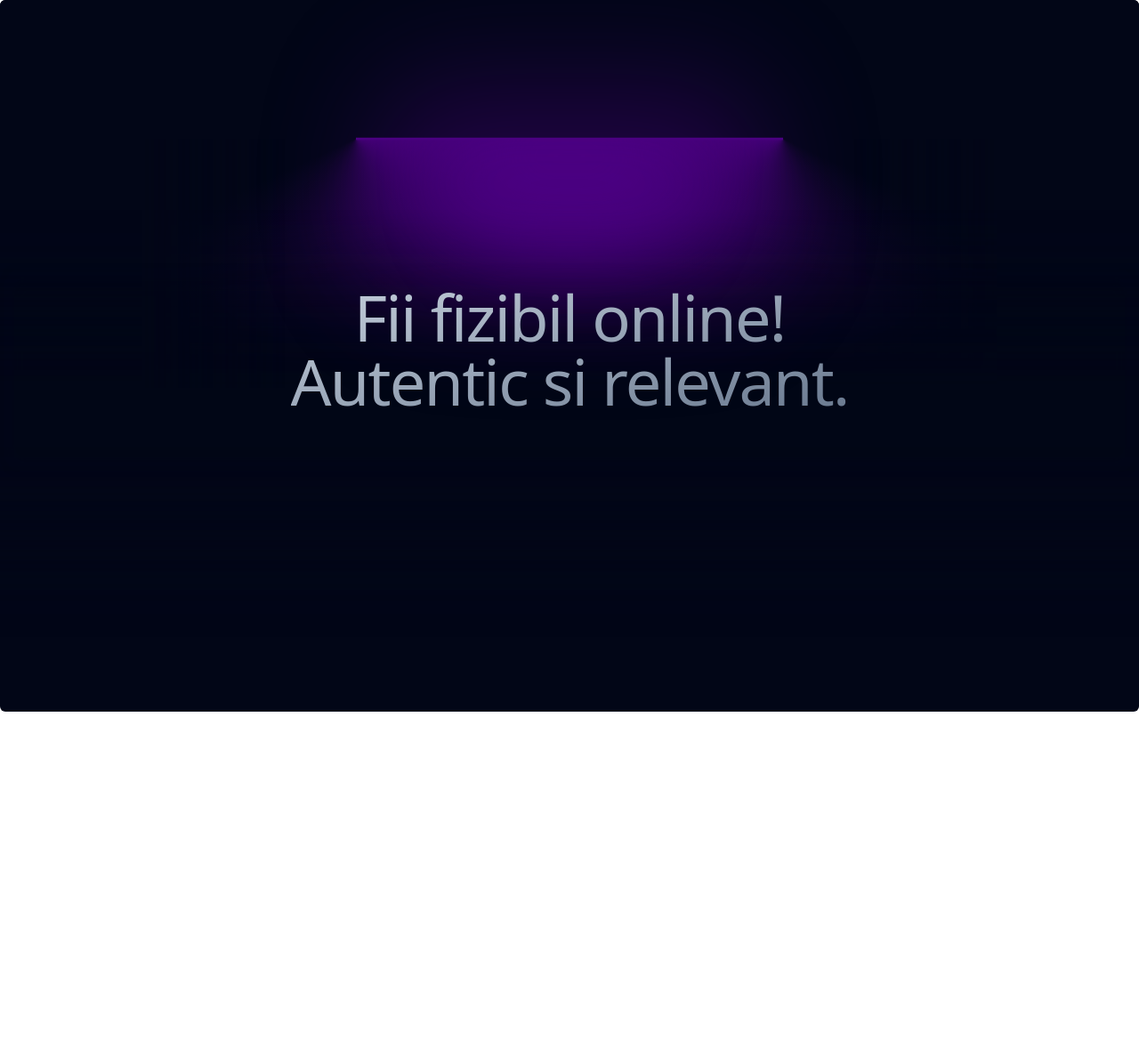
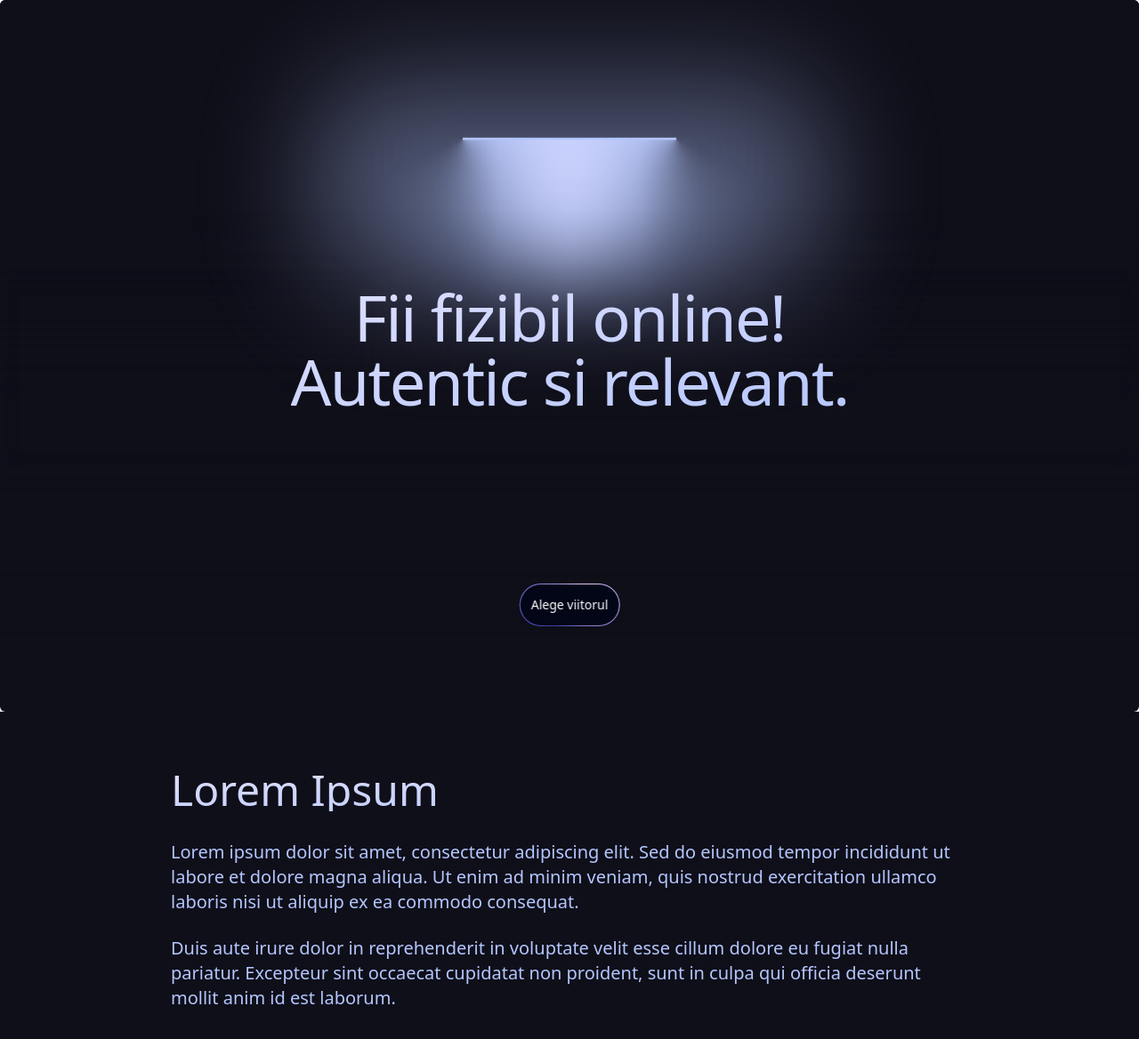
Before and after one commit to gorillaz1995/chicago, a Next.js app: page /servicii in a window 1280 px wide. Shown: the top 1168 px of the page at 89% size. Before the commit the page ends 800 px from the top, so only its background shows below. Built offline with nearby package versions, Linux system fonts and the light colour scheme.

Commit message:
pick future

```diff
--- a/package.json
+++ b/package.json
@@ -19,6 +19,7 @@
     "next": "14.2.16",
     "react": "^18",
     "react-dom": "^18",
+    "react-element-to-jsx-string": "^15.0.0",
     "tailwind-merge": "^2.5.5",
     "three": "^0.170.0",
     "three-stdlib": "^2.34.0"
--- a/src/app/components/ui/lamp.tsx
+++ b/src/app/components/ui/lamp.tsx
@@ -4,6 +4,7 @@ import { motion } from "framer-motion";
 import { cn } from "@/app/lib/utils"; // Fixed import path
 
 export function LampDemo() {
+  // Remove unused scrollToContent from LampDemo since it's only used in LampContainer
   return (
     <LampContainer>
       <motion.h1
@@ -14,7 +15,7 @@ export function LampDemo() {
           duration: 0.8,
           ease: "easeInOut",
         }}
-        className="mt-8 bg-gradient-to-br from-slate-300 to-slate-500 py-4 bg-clip-text text-center text-4xl font-medium tracking-tight text-transparent md:text-7xl"
+        className="mt-8 bg-gradient-to-br from-[#e0e0ff] to-[#b4c6ff] py-4 bg-clip-text text-center text-4xl font-medium tracking-tight text-transparent md:text-7xl"
       >
         Fii fizibil online! <br /> Autentic si relevant.
       </motion.h1>
@@ -29,17 +30,24 @@ export const LampContainer = ({
   children: React.ReactNode;
   className?: string;
 }) => {
+  const scrollToContent = () => {
+    window.scrollTo({
+      top: window.innerHeight,
+      behavior: "smooth",
+    });
+  };
+
   return (
     <div
       className={cn(
-        "relative flex min-h-screen flex-col items-center justify-center overflow-hidden bg-slate-950 w-full rounded-md z-0",
+        "relative flex min-h-screen flex-col items-center justify-center overflow-hidden bg-[rgba(15,15,25,1)] w-full rounded-md z-0",
         className
       )}
     >
       <div className="relative flex w-full flex-1 scale-y-125 items-center justify-center isolate z-0 ">
         <motion.div
-          initial={{ opacity: 0.5, width: "15rem" }}
-          whileInView={{ opacity: 1, width: "30rem" }}
+          initial={{ opacity: 0.5, width: "8rem" }}
+          whileInView={{ opacity: 1, width: "15rem" }}
           transition={{
             delay: 0.3,
             duration: 0.8,
@@ -48,14 +56,14 @@ export const LampContainer = ({
           style={{
             backgroundImage: `conic-gradient(var(--conic-position), var(--tw-gradient-stops))`,
           }}
-          className="absolute inset-auto right-1/2 h-56 overflow-visible w-[30rem] bg-gradient-conic from-[#4B0082] via-transparent to-transparent text-white [--conic-position:from_70deg_at_center_top]"
+          className="absolute inset-auto right-1/2 h-56 overflow-visible w-[15rem] min-[900px]:w-[39rem] bg-gradient-conic from-[#b4c6ff] via-transparent to-transparent text-white [--conic-position:from_70deg_at_center_top]"
         >
-          <div className="absolute  w-[100%] left-0 bg-slate-950 h-40 bottom-0 z-20 [mask-image:linear-gradient(to_top,white,transparent)]" />
-          <div className="absolute  w-40 h-[100%] left-0 bg-slate-950  bottom-0 z-20 [mask-image:linear-gradient(to_right,white,transparent)]" />
+          <div className="absolute w-[100%] left-0 bg-[rgba(15,15,25,1)] h-40 bottom-0 z-20 [mask-image:linear-gradient(to_top,white,transparent)]" />
+          <div className="absolute w-40 h-[100%] left-0 bg-[rgba(15,15,25,1)] bottom-0 z-20 [mask-image:linear-gradient(to_right,white,transparent)]" />
         </motion.div>
         <motion.div
-          initial={{ opacity: 0.5, width: "15rem" }}
-          whileInView={{ opacity: 1, width: "30rem" }}
+          initial={{ opacity: 0.5, width: "8rem" }}
+          whileInView={{ opacity: 1, width: "15rem" }}
           transition={{
             delay: 0.3,
             duration: 0.8,
@@ -64,41 +72,51 @@ export const LampContainer = ({
           style={{
             backgroundImage: `conic-gradient(var(--conic-position), var(--tw-gradient-stops))`,
           }}
-          className="absolute inset-auto left-1/2 h-56 w-[30rem] bg-gradient-conic from-transparent via-transparent to-[#4B0082] text-white [--conic-position:from_290deg_at_center_top]"
+          className="absolute inset-auto left-1/2 h-56 w-[15rem] min-[900px]:w-[39rem] bg-gradient-conic from-transparent via-transparent to-[#b4c6ff] text-white [--conic-position:from_290deg_at_center_top]"
         >
-          <div className="absolute  w-40 h-[100%] right-0 bg-slate-950  bottom-0 z-20 [mask-image:linear-gradient(to_left,white,transparent)]" />
-          <div className="absolute  w-[100%] right-0 bg-slate-950 h-40 bottom-0 z-20 [mask-image:linear-gradient(to_top,white,transparent)]" />
+          <div className="absolute w-40 h-[100%] right-0 bg-[rgba(15,15,25,1)] bottom-0 z-20 [mask-image:linear-gradient(to_left,white,transparent)]" />
+          <div className="absolute w-[100%] right-0 bg-[rgba(15,15,25,1)] h-40 bottom-0 z-20 [mask-image:linear-gradient(to_top,white,transparent)]" />
         </motion.div>
-        <div className="absolute top-1/2 h-48 w-full translate-y-12 scale-x-150 bg-slate-950 blur-2xl"></div>
+        <div className="absolute top-1/2 h-48 w-full translate-y-12 scale-x-150 bg-[rgba(15,15,25,1)] blur-2xl"></div>
         <div className="absolute top-1/2 z-50 h-48 w-full bg-transparent opacity-10 backdrop-blur-md"></div>
-        <div className="absolute inset-auto z-50 h-36 w-[28rem] -translate-y-1/2 rounded-full bg-[#4B0082] opacity-50 blur-3xl"></div>
+        <div className="absolute inset-auto z-50 h-36 w-[14rem] min-[900px]:w-[36.4rem] -translate-y-1/2 rounded-full bg-[#b4c6ff] opacity-50 blur-3xl"></div>
         <motion.div
-          initial={{ width: "8rem" }}
-          whileInView={{ width: "16rem" }}
+          initial={{ width: "4rem" }}
+          whileInView={{ width: "8rem" }}
           transition={{
             delay: 0.3,
             duration: 0.8,
             ease: "easeInOut",
           }}
-          className="absolute inset-auto z-30 h-36 w-64 -translate-y-[6rem] rounded-full bg-[#4B0082] blur-2xl"
+          className="absolute inset-auto z-30 h-36 w-32 min-[900px]:w-[83.2px] -translate-y-[6rem] rounded-full bg-[#e0e0ff] blur-2xl"
         ></motion.div>
         <motion.div
-          initial={{ width: "15rem" }}
-          whileInView={{ width: "30rem" }}
+          initial={{ width: "8rem" }}
+          whileInView={{ width: "15rem" }}
           transition={{
             delay: 0.3,
             duration: 0.8,
             ease: "easeInOut",
           }}
-          className="absolute inset-auto z-50 h-0.5 w-[30rem] -translate-y-[7rem] bg-[#4B0082] "
+          className="absolute inset-auto z-50 h-0.5 w-[15rem] min-[900px]:w-[39rem] -translate-y-[7rem] bg-[#b4c6ff]"
         ></motion.div>
 
-        <div className="absolute inset-auto z-40 h-44 w-full -translate-y-[12.5rem] bg-slate-950 "></div>
+        <div className="absolute inset-auto z-40 h-44 w-full -translate-y-[12.5rem] bg-[rgba(15,15,25,1)]"></div>
       </div>
 
       <div className="relative z-50 flex -translate-y-80 flex-col items-center px-5">
         {children}
       </div>
+
+      <button
+        onClick={scrollToContent}
+        className="absolute top-[85%] left-1/2 transform -translate-x-1/2 -translate-y-1/2 inline-flex h-12 overflow-hidden rounded-full p-[1px] focus:outline-none focus:ring-2 focus:ring-slate-400 focus:ring-offset-2 focus:ring-offset-slate-50"
+      >
+        <span className="absolute inset-[-1000%] animate-[spin_2s_linear_infinite] bg-[conic-gradient(from_90deg_at_50%_50%,#E2CBFF_0%,#393BB2_50%,#E2CBFF_100%)]" />
+        <span className="inline-flex h-full w-full cursor-pointer items-center justify-center rounded-full bg-slate-950 px-3 py-1 text-sm font-medium text-white backdrop-blur-3xl">
+          Alege viitorul
+        </span>
+      </button>
     </div>
   );
 };
--- /dev/null
+++ b/src/app/components/ui/tailwindcss-buttons.tsx
@@ -0,0 +1,40 @@
+"use client";
+import React from "react";
+import { cn } from "@/app/lib/utils";
+
+export const ButtonsCard = ({
+  children,
+  className,
+  onClick,
+}: {
+  children?: React.ReactNode;
+  className?: string;
+  onClick?: () => void;
+}) => {
+  return (
+    <div
+      onClick={onClick}
+      className={cn(
+        "h-60 w-full bg-white rounded-xl border border-neutral-100 dark:bg-black dark:border-white/[0.2] hover:border-neutral-200 group/btn overflow-hidden relative flex items-center justify-center",
+        className
+      )}
+    >
+      <div className="absolute inset-0 dark:bg-dot-white/[0.1] bg-dot-black/[0.1]" />
+      <svg
+        className="absolute top-2 right-2 text-neutral-300 group-hover/btn:block hidden h-4 w-4 transition duration-200"
+        xmlns="http://www.w3.org/2000/svg"
+        fill="none"
+        viewBox="0 0 24 24"
+        stroke="currentColor"
+      >
+        <path
+          strokeLinecap="round"
+          strokeLinejoin="round"
+          strokeWidth={2}
+          d="M8 5H6a2 2 0 00-2 2v12a2 2 0 002 2h10a2 2 0 002-2v-1M8 5a2 2 0 002 2h2a2 2 0 002-2M8 5a2 2 0 012-2h2a2 2 0 012 2m0 0h2a2 2 0 012 2v3m2 4H10m0 0l3-3m-3 3l3 3"
+        />
+      </svg>
+      <div className="relative z-40">{children}</div>
+    </div>
+  );
+};
--- a/src/app/servicii/page.tsx
+++ b/src/app/servicii/page.tsx
@@ -5,6 +5,26 @@ function page() {
   return (
     <div>
       <LampDemo />
+      {/* Section with lorem ipsum text on dark background */}
+      <div className="w-full min-h-screen bg-[rgba(15,15,25,1)] text-[#e0e0ff] p-8 md:p-16">
+        <div className="max-w-4xl mx-auto">
+          <h2 className="text-3xl md:text-5xl font-light mb-8 bg-gradient-to-br from-[#e0e0ff] to-[#b4c6ff] bg-clip-text text-transparent">
+            Lorem Ipsum
+          </h2>
+          <p className="text-lg md:text-xl leading-relaxed text-[#b4c6ff] mb-6">
+            Lorem ipsum dolor sit amet, consectetur adipiscing elit. Sed do
+            eiusmod tempor incididunt ut labore et dolore magna aliqua. Ut enim
+            ad minim veniam, quis nostrud exercitation ullamco laboris nisi ut
+            aliquip ex ea commodo consequat.
+          </p>
+          <p className="text-lg md:text-xl leading-relaxed text-[#b4c6ff]">
+            Duis aute irure dolor in reprehenderit in voluptate velit esse
+            cillum dolore eu fugiat nulla pariatur. Excepteur sint occaecat
+            cupidatat non proident, sunt in culpa qui officia deserunt mollit
+            anim id est laborum.
+          </p>
+        </div>
+      </div>
     </div>
   );
 }
--- a/tailwind.config.ts
+++ b/tailwind.config.ts
@@ -6,12 +6,26 @@ const config: Config = {
     "./src/components/**/*.{js,ts,jsx,tsx,mdx}",
     "./src/app/**/*.{js,ts,jsx,tsx,mdx}",
   ],
+  darkMode: "class",
   theme: {
     extend: {
       colors: {
         background: "var(--background)",
         foreground: "var(--foreground)",
       },
+      animation: {
+        shimmer: "shimmer 2s linear infinite",
+      },
+      keyframes: {
+        shimmer: {
+          from: {
+            backgroundPosition: "0 0",
+          },
+          to: {
+            backgroundPosition: "-200% 0",
+          },
+        },
+      },
     },
   },
   plugins: [],
```
Also changed, not shown: 1 other file (tests, documents, lock files or other folders).
